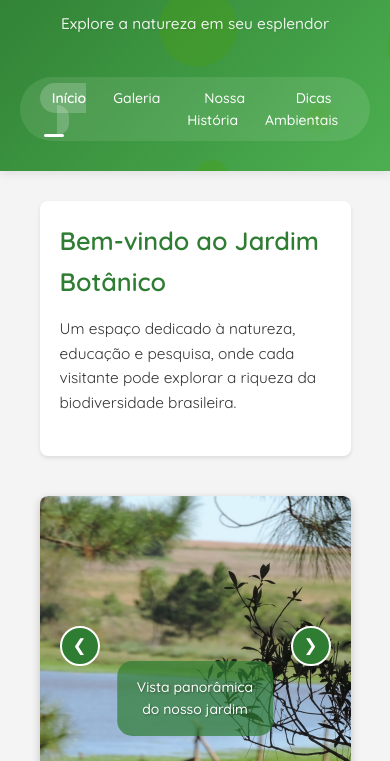
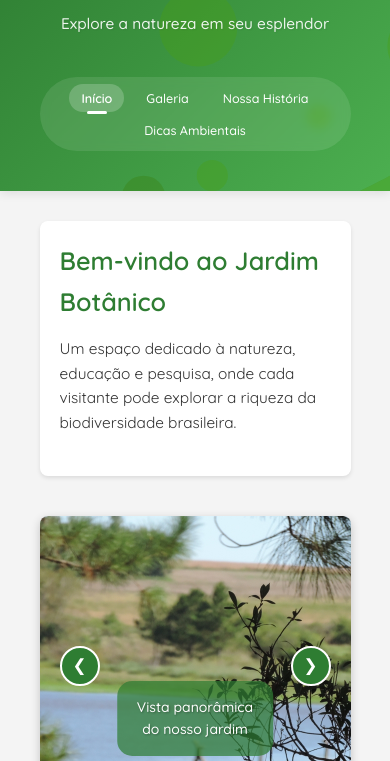
Before and after one commit to Argschadt/ProjetoSoftware1, a plain HTML site: page index.html in a window 390 px wide. Shown: the part 75-836 px from the top of the page. Drawn offline with Linux system fonts and the light colour scheme.

Commit message:
Correção NAVBAR Mobile

```diff
--- a/styles.css
+++ b/styles.css
@@ -126,6 +126,8 @@ body {
     display: inline-block;
     backdrop-filter: blur(5px);
     margin-top: var(--spacing-xs);
+    width: 100%;
+    max-width: 100%;
 }
 
 .nav-list {
@@ -133,6 +135,9 @@ body {
     display: flex;
     justify-content: center;
     gap: var(--spacing-lg);
+    flex-wrap: wrap;
+    padding: 0;
+    margin: 0;
 }
 
 .nav-link {
@@ -246,13 +251,20 @@ body {
         padding: 0 var(--spacing-md);
     }
 
+    .main-nav {
+        padding: var(--spacing-xs);
+        margin: var(--spacing-xs) 0;
+    }
+
     .nav-list {
-        gap: var(--spacing-sm);
+        gap: var(--spacing-xs);
+        justify-content: center;
     }
 
     .nav-link {
         padding: 6px 12px;
-        font-size: 1rem;
+        font-size: 0.9rem;
+        white-space: nowrap;
     }
 
     .section-title {
```
